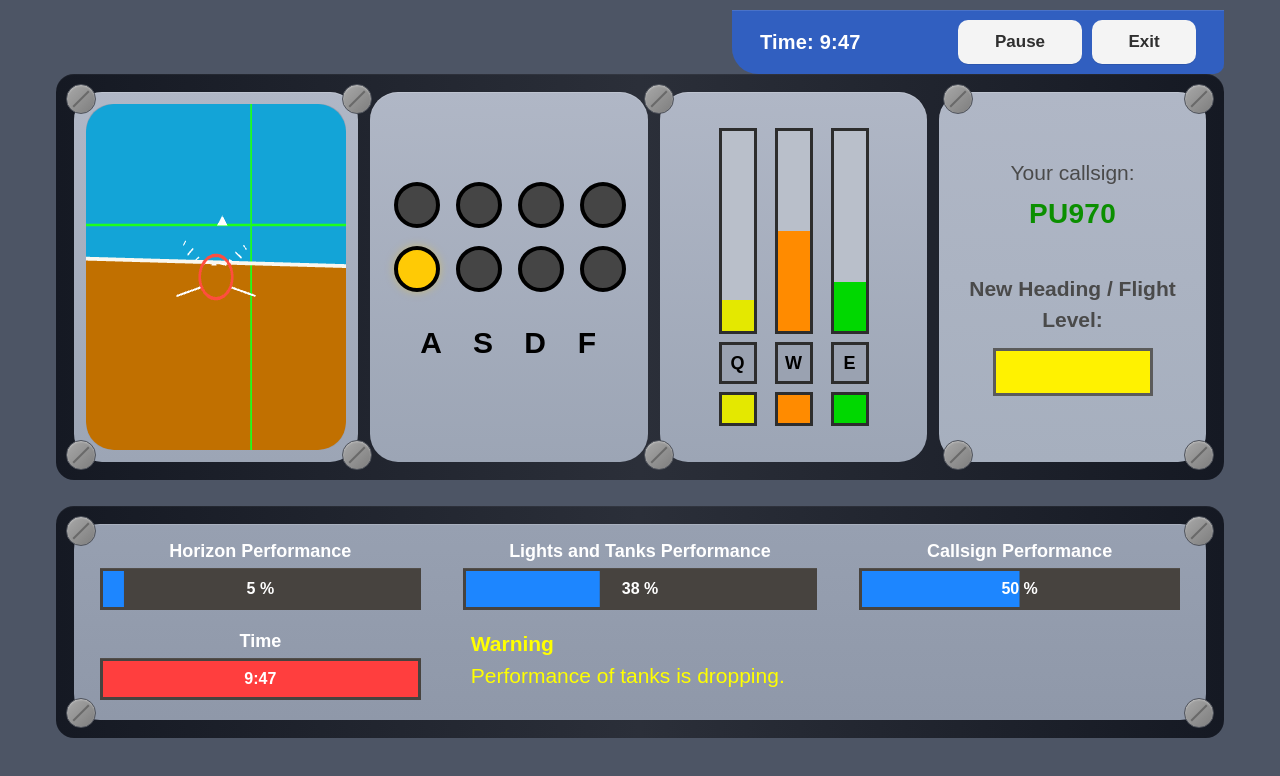
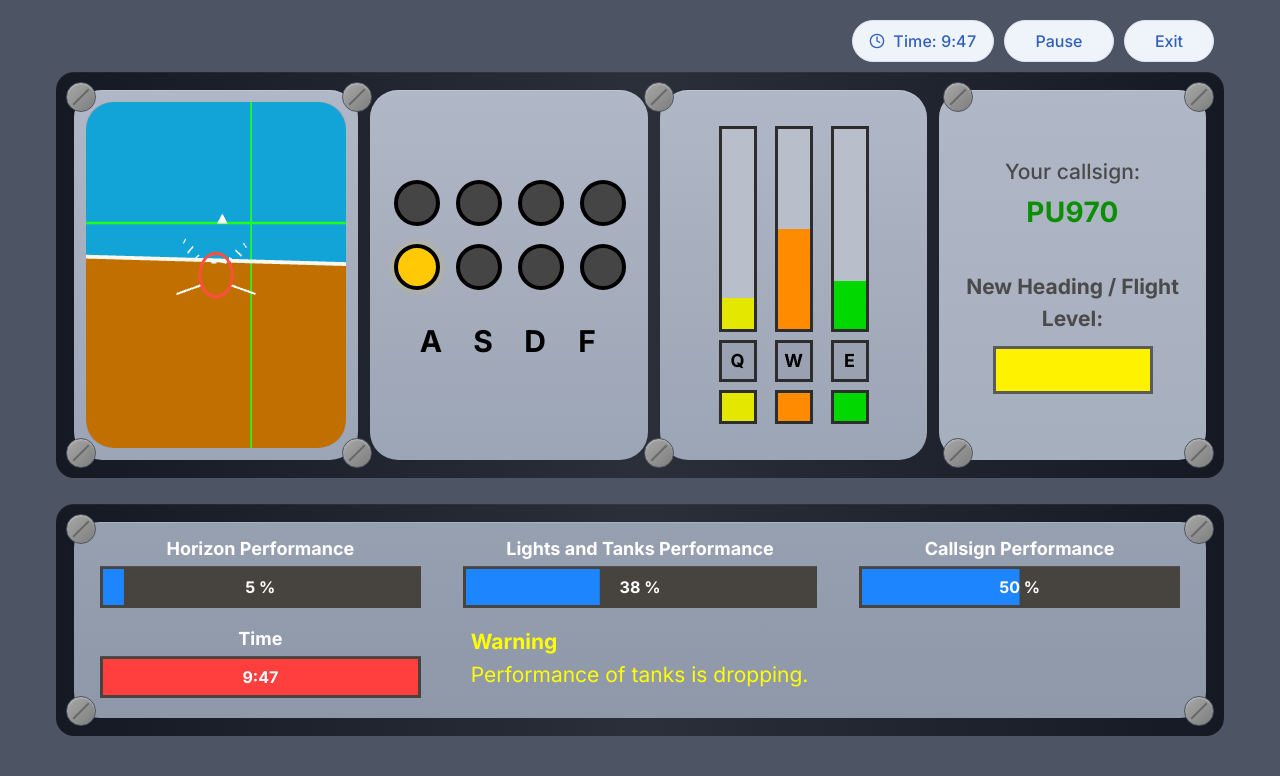
Before and after one commit to Prasin99/Three.js-Project, a React (Vite) app: page / in a window 1280 px wide. Shown: the top 776 px of the page. Built offline with nearby package versions, Linux system fonts and the light colour scheme.

Commit message:
Update multitasking test

```diff
--- a/index.html
+++ b/index.html
@@ -1,6 +1,9 @@
 <!doctype html>
 <html lang="en">
   <head>
+    <link rel="preconnect" href="https://fonts.googleapis.com">
+<link rel="preconnect" href="https://fonts.gstatic.com" crossorigin>
+<link rel="stylesheet" href="https://fonts.googleapis.com/css2?family=Inter:wght@400;500;600;700&display=swap">
     <meta charset="UTF-8" />
     <link rel="icon" type="image/svg+xml" href="/favicon.svg" />
     <meta name="viewport" content="width=device-width, initial-scale=1.0" />
--- a/src/App.jsx
+++ b/src/App.jsx
@@ -1,5 +1,6 @@
 import React, { useEffect, useMemo, useRef, useState } from "react";
-import { ArrowLeft, BellRing, Expand, Pencil, Radio, Target } from "lucide-react";
+//import { ArrowLeft, BellRing, Expand, Pencil, Radio, Target } from "lucide-react";
+import { ArrowLeft, BellRing, Clock, Expand, Pencil, Radio, Target } from "lucide-react";
 
 import { clamp, rand } from "./app/utils/math";
 import Screw from "./app/common/Screw";
@@ -334,12 +335,19 @@ const drainingIndexes = activeTankIndexes.filter((i) => i !== currentlyRefilling
     <div className="h-screen overflow-hidden bg-[#4d5565] text-white">
       <div className="mx-auto flex h-full max-w-[1660px] flex-col px-[56px] pb-[34px] pt-[10px]">
         <div className="flex h-[112px] items-start justify-end">
-          <div className="flex items-center gap-[10px] rounded-bl-[26px] rounded-br-[10px] bg-[#315fc0] px-[28px] py-[10px] shadow-[inset_0_1px_0_rgba(255,255,255,0.12)]">
-            <div className="min-w-[188px] text-[20px] font-bold tracking-[0.01em] text-white">Time: {timeLabel}</div>
-            <button onClick={() => setRunning((prev) => !prev)} className="min-w-[124px] rounded-[10px] bg-[#f4f4f4] px-6 py-[9px] text-[17px] font-bold text-[#2f2f2f] shadow-[0_1px_0_rgba(0,0,0,0.1)] hover:bg-white">
+  <div className="flex items-center gap-[10px] px-[10px] py-[10px]">
+    <div className="inline-flex items-center gap-[8px] rounded-full border border-[#d9e2ef] bg-[#eff4fa] px-[16px] py-[8px] text-[16px] font-medium tracking-[0.01em] text-[#315fc0]">
+  <Clock className="h-[16px] w-[16px]" />
+  <span className="tabular-nums">Time: {timeLabel}</span>
+</div>
+    <button
+      onClick={() => setRunning((prev) => !prev)}
+      className="inline-flex min-w-[110px] items-center justify-center rounded-full border border-[#d9e2ef] bg-[#eff4fa] px-[18px] py-[8px] text-[16px] font-medium text-[#315fc0] hover:bg-white"    >
       {running ? "Pause" : "Resume"}
     </button>
-            <button onClick={() => setScreen("intro")} className="min-w-[104px] rounded-[10px] bg-[#f4f4f4] px-6 py-[9px] text-[17px] font-bold text-[#2f2f2f] shadow-[0_1px_0_rgba(0,0,0,0.1)] hover:bg-white">
+    <button
+      onClick={() => setScreen("intro")}
+className="inline-flex min-w-[90px] items-center justify-center rounded-full border border-[#d9e2ef] bg-[#eff4fa] px-[18px] py-[8px] text-[16px] font-medium text-[#315fc0] hover:bg-white"    >
       Exit
     </button>
   </div>
@@ -360,7 +368,7 @@ const drainingIndexes = activeTankIndexes.filter((i) => i !== currentlyRefilling
 
             {!running ? (
               <div className="pointer-events-none absolute inset-0 z-[30] flex items-center justify-center rounded-[18px] bg-[rgba(26,31,40,0.18)]">
-                <div className="min-w-[520px] bg-[#315fc0] px-[34px] py-[12px] text-center text-[26px] font-bold text-white shadow-[inset_0_1px_0_rgba(255,255,255,0.14)]">
+               <div className="min-w-[520px] rounded-full border border-[#d9e2ef] bg-[#eff4fa] px-[34px] py-[12px] text-center text-[26px] font-semibold text-[#315fc0]">
   Pause
 </div>
               </div>
--- a/src/index.css
+++ b/src/index.css
@@ -9,6 +9,8 @@ body,
   padding: 0;
 }
 
-body {
+/* body {
   font-family: Arial, sans-serif;
-}
+} */
+
+body { font-family: 'Inter', system-ui, -apple-system, sans-serif; }
```
Lines whose indentation alone changed are shown as unchanged.
